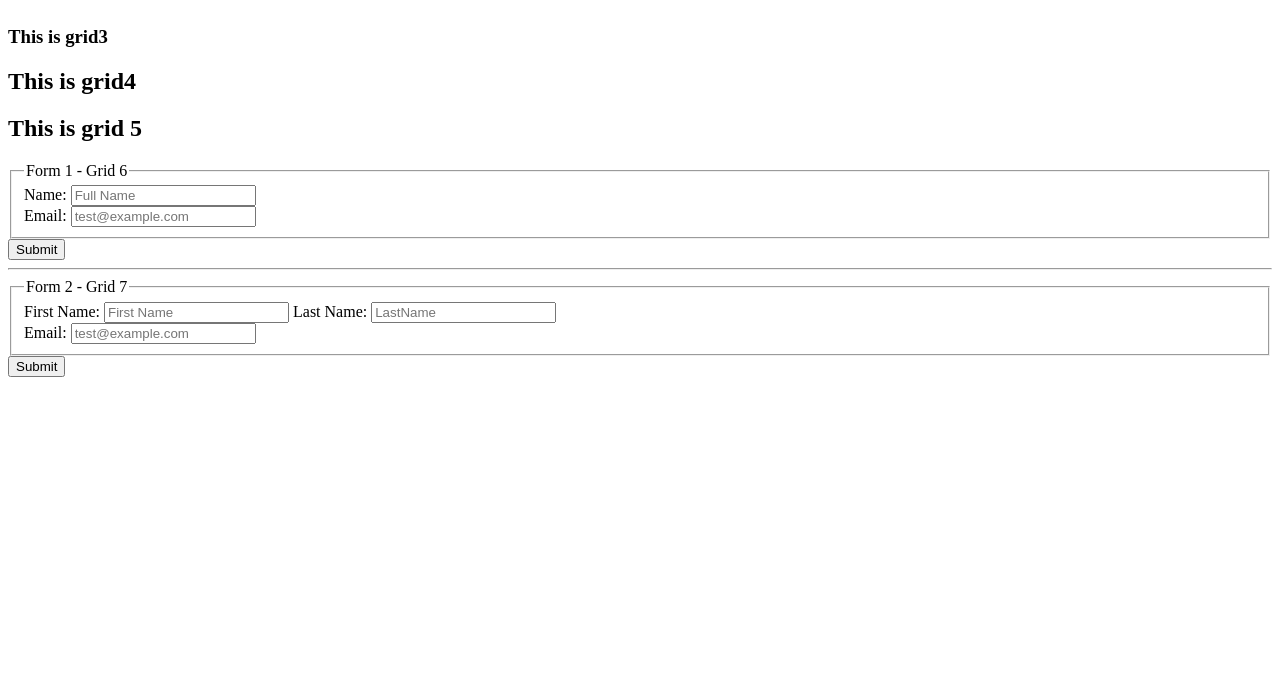
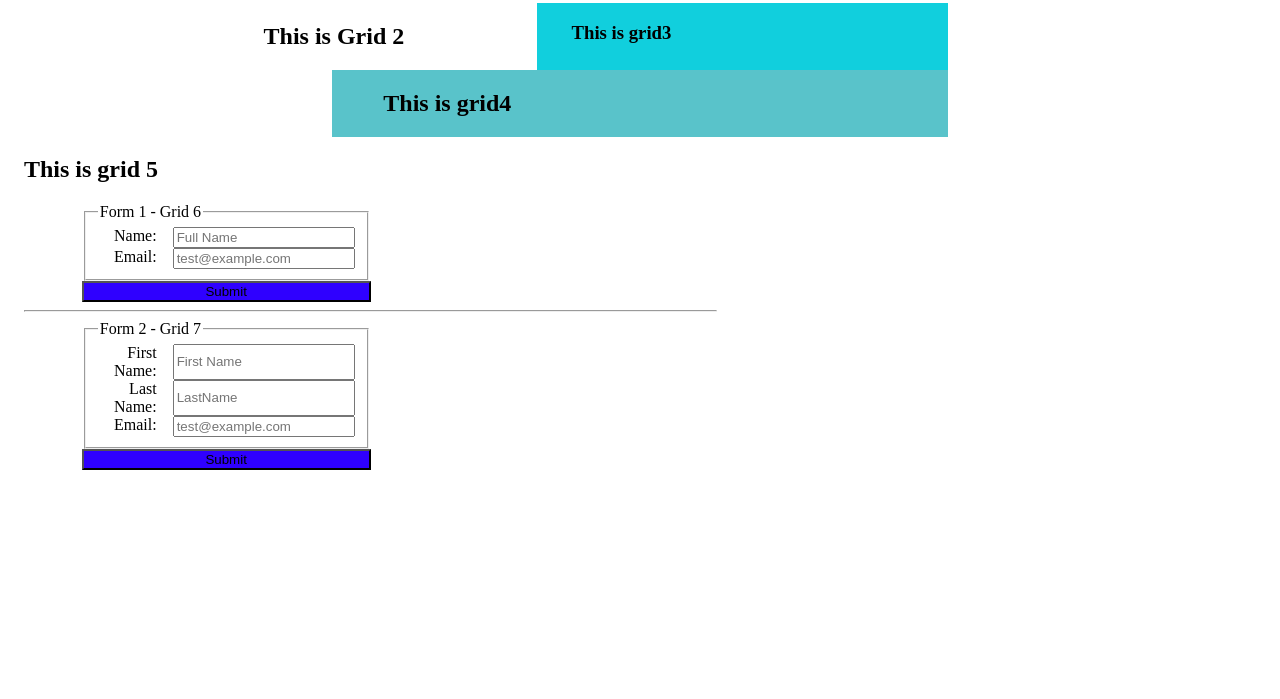
Before and after one commit to HaroldBarraza/wdd130, a plain HTML site: page wwr/grid.html in a window 1280 px wide. Shown: the part 101-800 px from the top of the page. Drawn offline with Linux system fonts and the light colour scheme; the site is published under a folder, as on GitHub Pages, so addresses that start at the root find nothing.

Commit message:
Update grid.html
Signed-off-by: HaroldBarraza <132396790+HaroldBarraza@users.noreply.github.com>

```diff
--- a/wwr/grid.html
+++ b/wwr/grid.html
@@ -13,7 +13,7 @@
     />
 
     <!-- Import the webpage's stylesheet -->
-    <link rel="stylesheet" href="/grid.css" />
+    <link rel="stylesheet" href="grid.css" />
   </head>
 
   <body>
```
